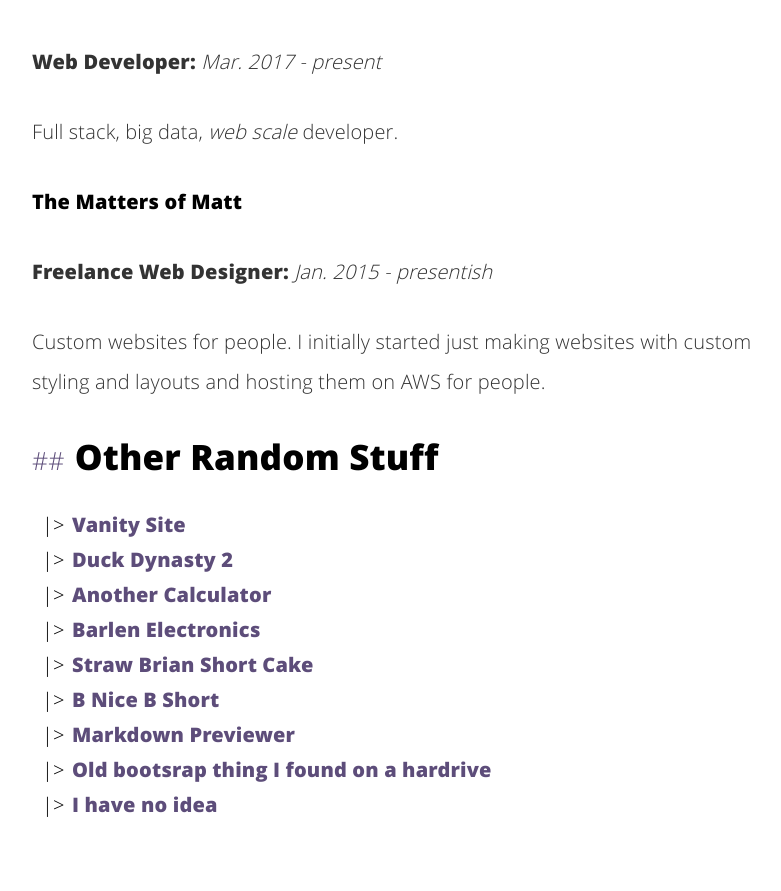
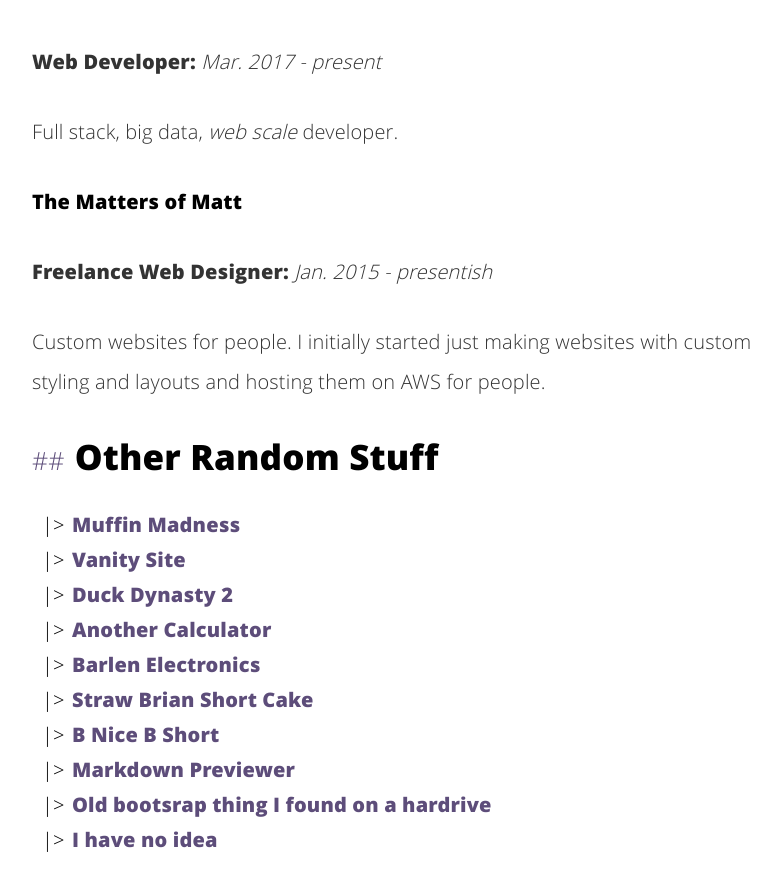
Before and after one commit to mattmatters/personal_site, a Jekyll site: the page built from about.html, in a window 1280 px wide and 900 px high, scrolled down 1171 px. Shown: the top 891 px of the window, without its empty margins (228-1009 px from the left). Built offline with Jekyll 4.4.1, drawn with Linux system fonts in a browser that asks for light colours; before the commit the page ends 2036 px from its top, so only the background shows below that.

Commit message:
Muffin Madness random

```diff
--- a/_config.yml
+++ b/_config.yml
@@ -47,6 +47,9 @@ projects:
     url: http://www.kindasmallurl.fun
 
 random:
+  - name: Muffin Madness
+    url: http://muffinmadness.win
+    description: "The breadth of muffins"
   - name: Vanity Site
     url: http://themattersofmatt.com
     description: "Look at this when in need of a confidence boost"
```
